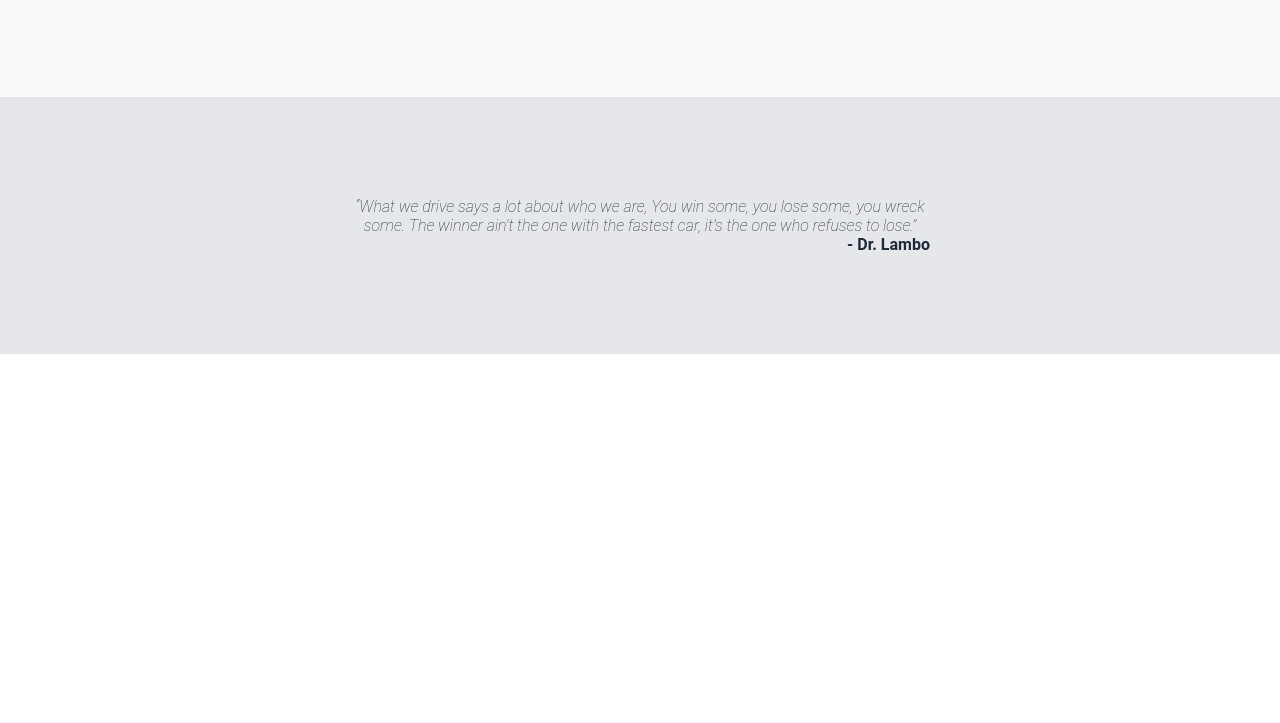
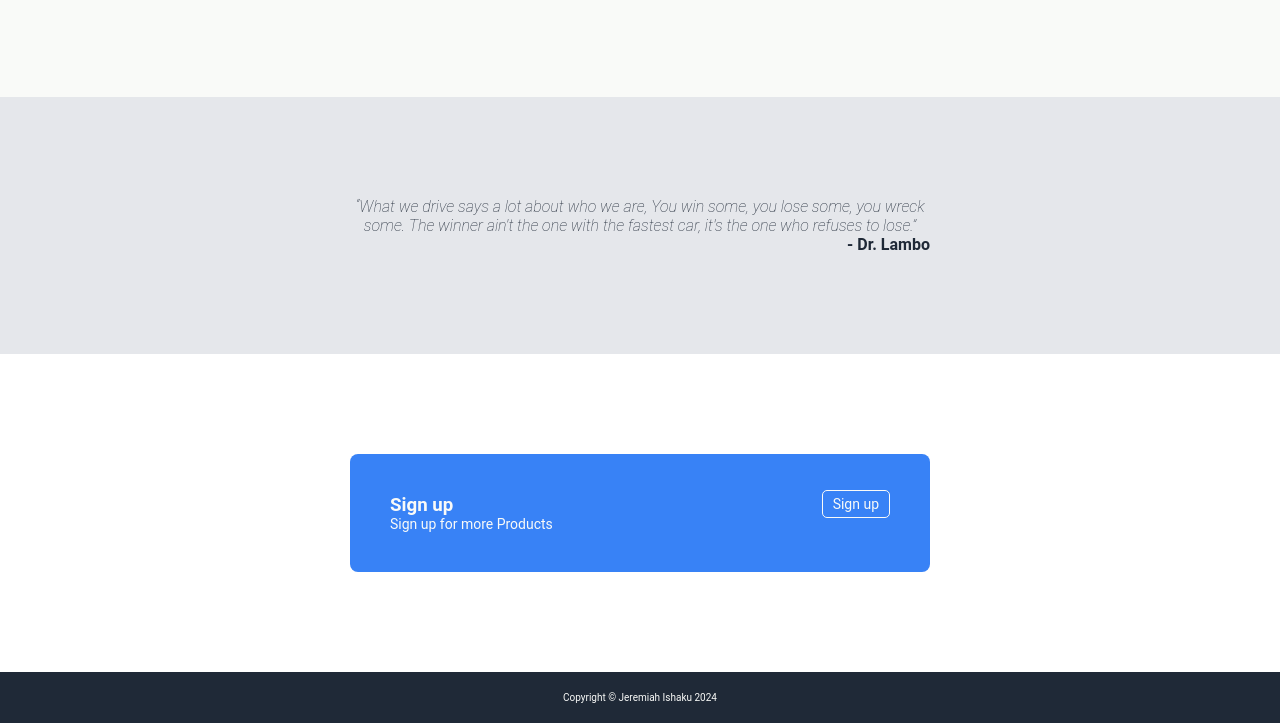
Before and after one commit to jeremiahishaku/Landing-Page, a plain HTML site: page index.html in a window 1280 px wide. Shown: the part 961-1684 px from the top of the page. Before the commit the page ends 1315 px from the top, so only its background shows below. Drawn offline with Linux system fonts and the light colour scheme.

Commit message:
Added call-to-action Section and Footer

```diff
--- a/index.html
+++ b/index.html
@@ -71,5 +71,21 @@
         </p>
         <h3 class="quote-author">- Dr. Lambo</h3>
     </section>
+
+    <section class="call-to-action">
+        <div class="cta-container">
+            <div class="cta-texts">
+                <h3>Sign up</h3>
+                <p>Sign up for more Products</p>
+            </div>
+            <div class="cta-button">
+                <a href="#" class="second-button">Sign up</a>
+            </div>
+        </div>
+    </section>
+
+    <footer>
+        <p>Copyright &copy; Jeremiah Ishaku 2024</p>
+    </footer>
 </body>
 </html>
--- a/style.css
+++ b/style.css
@@ -142,3 +142,42 @@ body {
     font-size: 16px;
     color: #1f2937;
 }
+
+/* SECTION 4 Call to action */
+
+.call-to-action {
+    padding: 100px 350px;
+}
+
+.cta-container {
+    display: flex;
+    justify-content: space-between;
+    background-color: #3882f6;
+    border-radius: 8px;
+    padding: 40px;
+    color: #f9faf8;
+}
+
+.cta-texts p {
+    font-size: 14px;
+}
+
+.second-button {
+    font-size: 14px;
+    padding: 5px 10px;
+    border: 1px solid #f9faf8;
+    border-radius: 5px;
+    color: #f9faf8;
+    text-decoration: none;
+}
+
+
+/* FOOTER */
+
+footer {
+    background-color: #1f2937;
+    padding: 20px 350px;
+    color: #f9faf8;
+    text-align: center;
+    font-size: 10px;
+}
```
